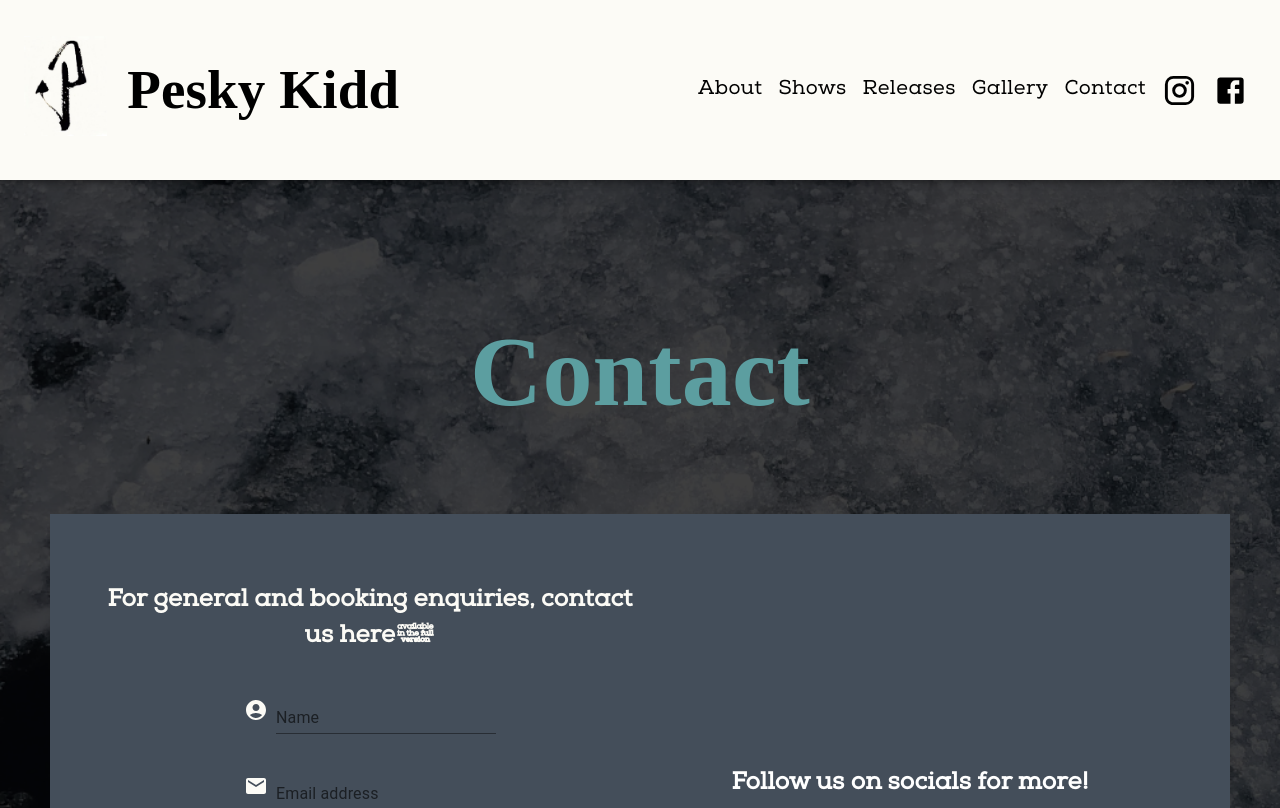
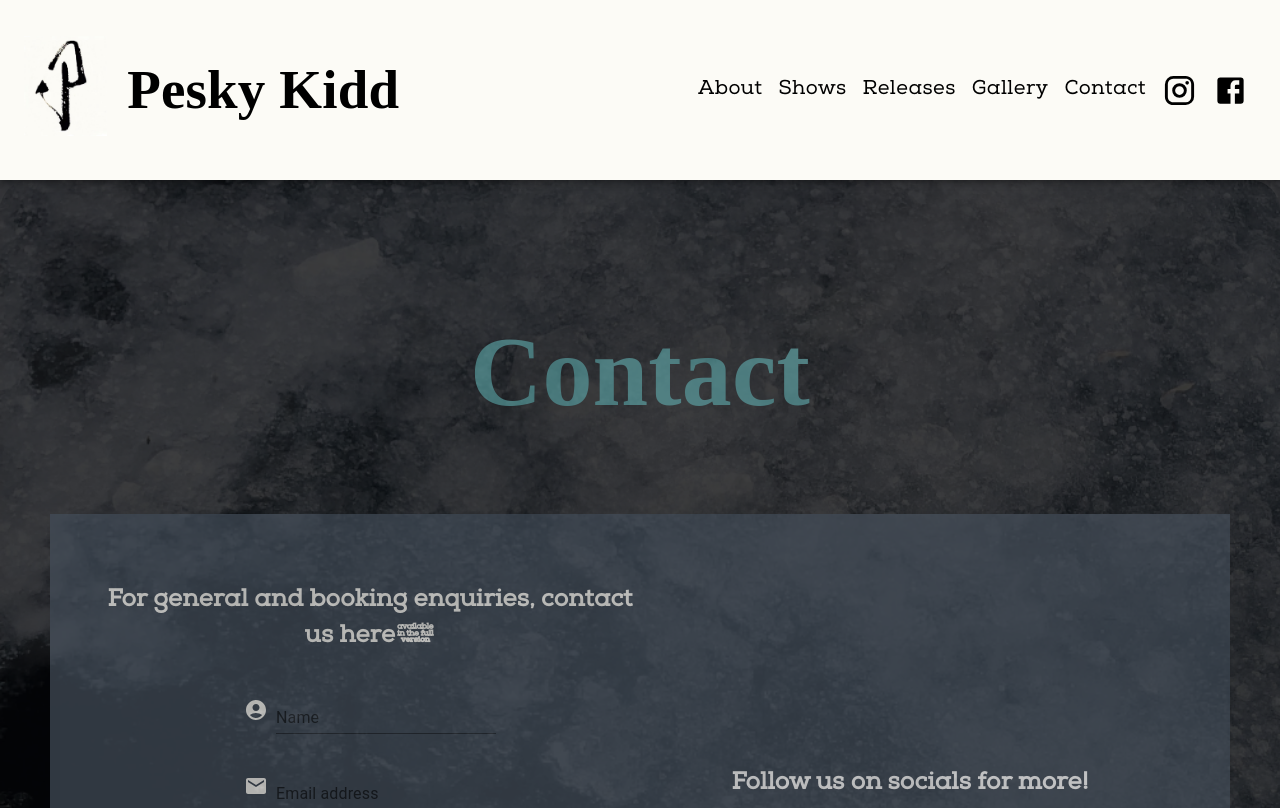
Before and after one commit to AlexJackson01/pesky-kidd-site, a React (Create React App) app in the folder client/: page /contact in a window 1280 px wide. Shown: the top 808 px of the page. Built offline with nearby package versions, Linux system fonts and the light colour scheme; a web font is replaced by a local one.

Commit message:
Added opacity to contact div and added video sound on Intro

```diff
--- a/client/src/App.css
+++ b/client/src/App.css
@@ -189,6 +189,8 @@ a {
 
 .contact-page {
   background-color: #444E5A;
+  opacity: 70%;
+  border-radius: 30px;
   padding: 50px;
 }
 
--- a/client/src/screens/Intro.js
+++ b/client/src/screens/Intro.js
@@ -4,7 +4,7 @@ import Video from '../assets/videos/intro.mp4';
 export default function Intro() {
   return (
     <div>
-        <video loop autoPlay muted controls className="intro-video">
+        <video loop autoPlay controls className="intro-video">
                     <source src={Video} type="video/mp4" />
             </video>
     </div>
```
